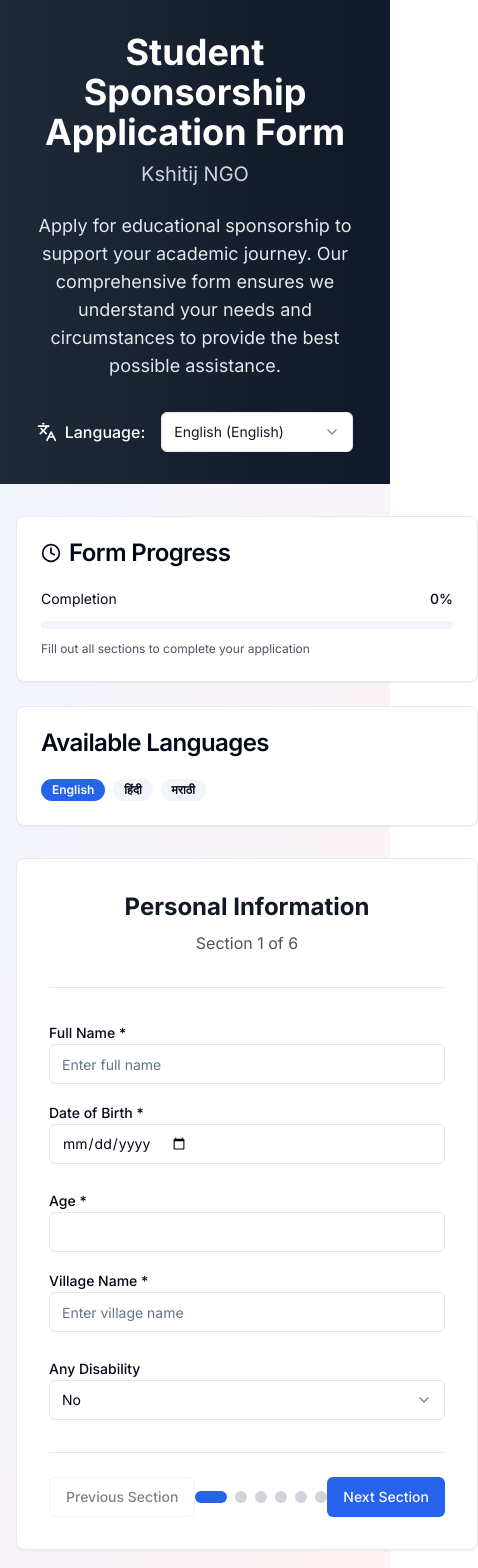
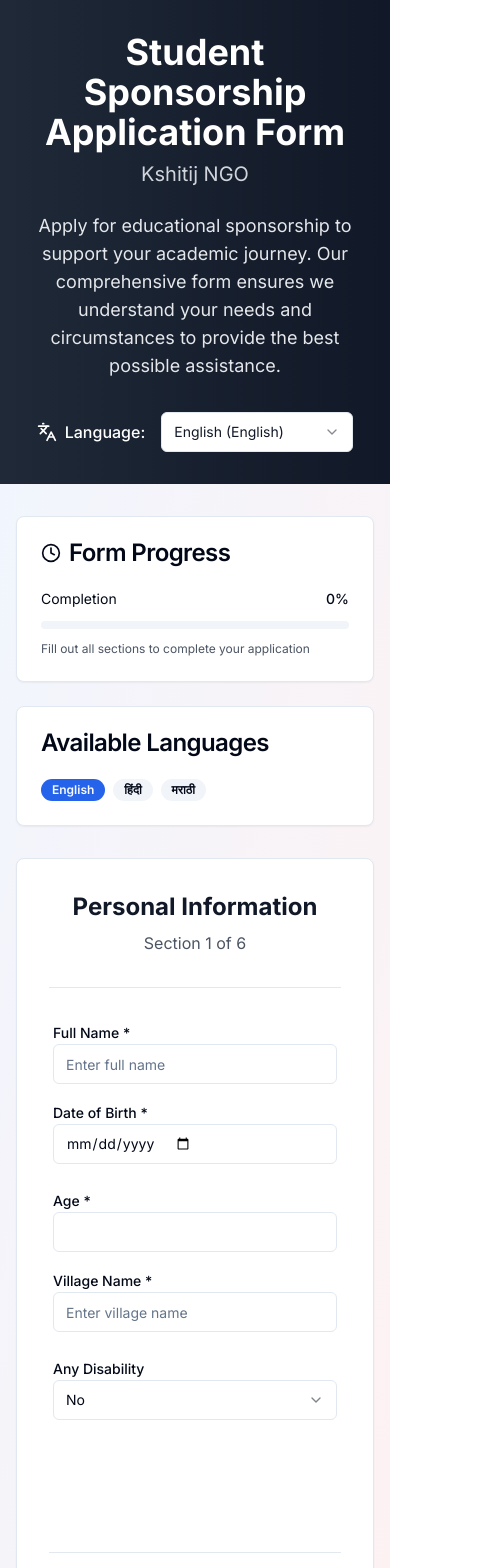
Before and after one commit to samarthsb4real/kshitij-ngo, a Next.js app in the folder nextjs-migration/: page /form in a window 390 px wide. Shown: the top 1568 px of the page, 478 px wide, since content can reach past the window. Built offline with nearby package versions, Linux system fonts and the light colour scheme.

Commit message:
refactor: Improve layout and responsiveness of SponsorshipForm navigation and content sections

```diff
--- a/nextjs-migration/components/forms/sponsorship-form.tsx
+++ b/nextjs-migration/components/forms/sponsorship-form.tsx
@@ -357,14 +357,12 @@ export function SponsorshipForm({ language, onProgressChange, onSubmit }: Sponso
   const nextSection = () => {
     if (currentSection < sections.length - 1) {
       setCurrentSection(currentSection + 1)
-      window.scrollTo({ top: 0, behavior: 'smooth' })
     }
   }
 
   const prevSection = () => {
     if (currentSection > 0) {
       setCurrentSection(currentSection - 1)
-      window.scrollTo({ top: 0, behavior: 'smooth' })
     }
   }
 
@@ -901,22 +899,23 @@ export function SponsorshipForm({ language, onProgressChange, onSubmit }: Sponso
       <Separator />
 
       {/* Form Content */}
-      <div className="min-h-[400px]">
+      <div className="h-[500px] md:h-[450px] overflow-y-auto px-1">
         {renderSection()}
       </div>
 
       {/* Navigation */}
-      <div className="flex justify-between items-center pt-6 border-t">
+      <div className="flex flex-col sm:flex-row justify-between items-center gap-4 pt-6 border-t">
         <Button
           type="button"
           variant="outline"
           onClick={prevSection}
           disabled={currentSection === 0}
+          className="w-full sm:w-auto order-2 sm:order-1"
         >
           {t('prev-btn')}
         </Button>
 
-        <div className="flex gap-2">
+        <div className="flex gap-2 order-1 sm:order-2">
           {sections.map((_, index) => (
             <button
               key={index}
@@ -935,8 +934,8 @@ export function SponsorshipForm({ language, onProgressChange, onSubmit }: Sponso
         </div>
 
         {currentSection === sections.length - 1 ? (
-          <div className="flex gap-3">
-            <Button type="submit" disabled={isSubmittingForm}>
+          <div className="flex flex-col sm:flex-row gap-2 w-full sm:w-auto order-3">
+            <Button type="submit" disabled={isSubmittingForm} className="w-full sm:w-auto">
               {isSubmittingForm ? 'Submitting...' : 'Submit'}
             </Button>
             <Button
@@ -948,12 +947,13 @@ export function SponsorshipForm({ language, onProgressChange, onSubmit }: Sponso
                 setCurrentSection(0)
                 toast({ title: "Form Cleared", description: "All fields have been reset" })
               }}
+              className="w-full sm:w-auto"
             >
               Clear Form
             </Button>
           </div>
         ) : (
-          <Button type="button" onClick={nextSection} disabled={!isSectionValid()}>
+          <Button type="button" onClick={nextSection} disabled={!isSectionValid()} className="w-full sm:w-auto order-3">
             {t('next-btn')}
           </Button>
         )}
```
